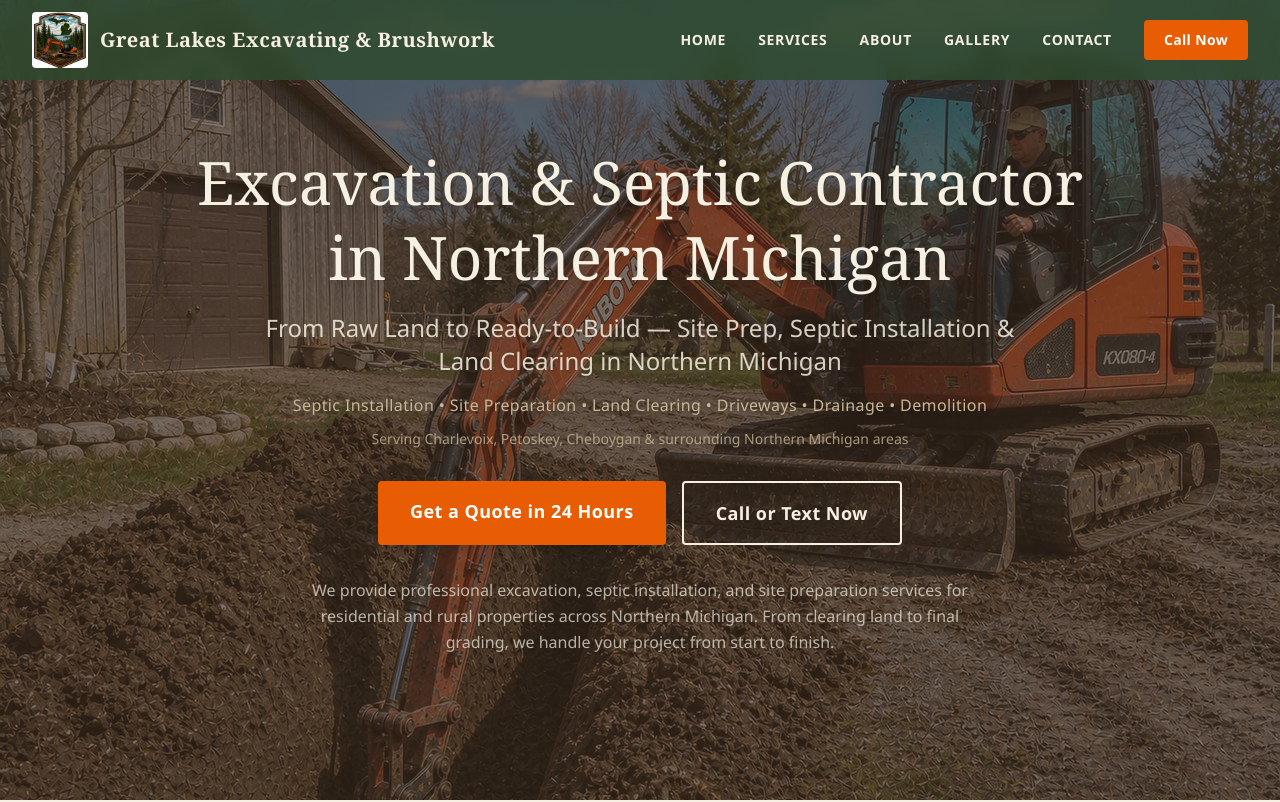
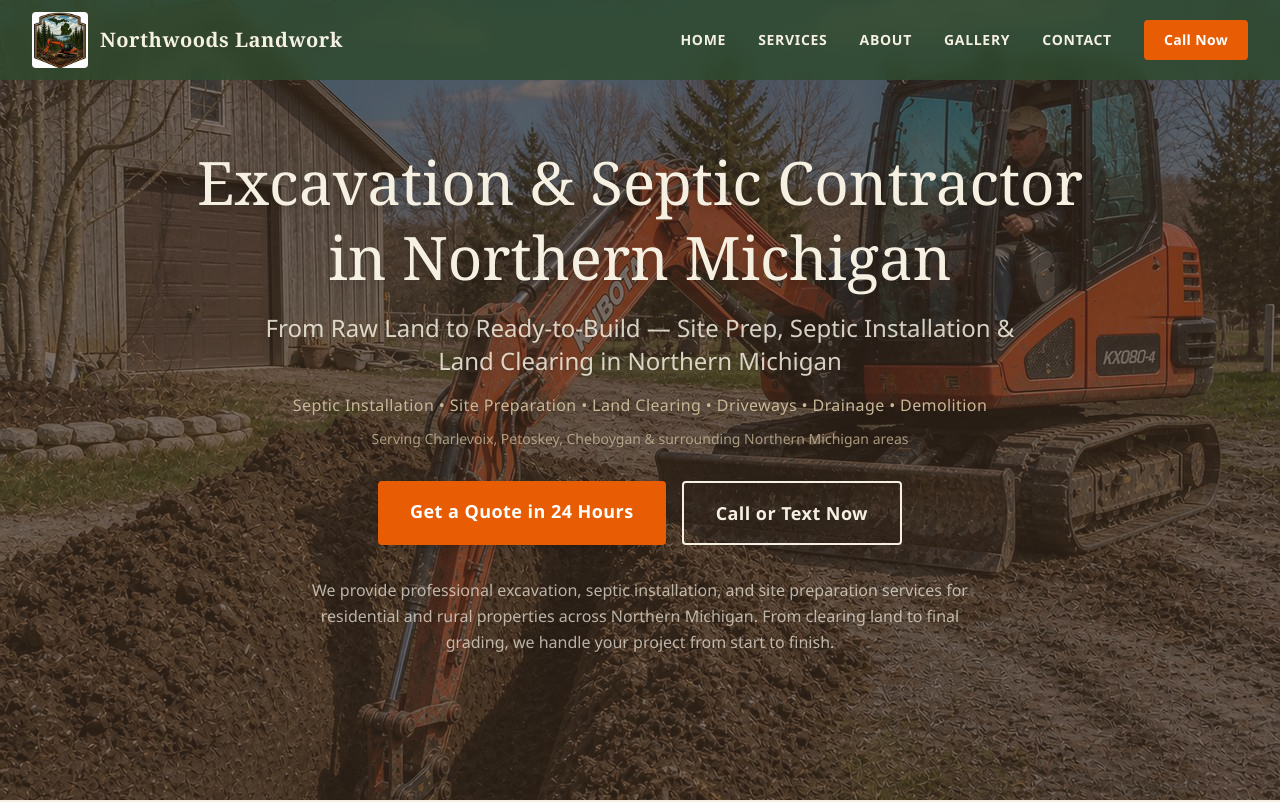
Before and after one commit to Sherryfarmshop/great-lakes-excavating, a Next.js app: page / in a window 1280 px wide. Shown: the top 802 px of the page. Built offline with nearby package versions, Linux system fonts and the light colour scheme.

Commit message:
rename-to-northwoods-landwork

```diff
--- a/src/app/layout.tsx
+++ b/src/app/layout.tsx
@@ -2,7 +2,7 @@ import type { Metadata } from 'next';
 import './globals.css';
 
 export const metadata: Metadata = {
-  title: 'Great Lakes Excavating & Brushwork | Northern Michigan',
+  title: 'Northwoods Landwork | Northern Michigan',
   description: 'Professional excavation, land clearing, septic systems, demolition, and site work serving Northern Michigan. Licensed, insured, and locally trusted.',
 };
 
--- a/src/components/About.tsx
+++ b/src/components/About.tsx
@@ -13,7 +13,7 @@ export default function About() {
               <h2 className="font-heading text-4xl text-cream mb-6 text-center">Built on Hard Work<br />and Handshakes</h2>
               <div className="space-y-4 text-cream/85 text-lg leading-relaxed font-semibold text-justify">
               <p>
-                Great Lakes Excavating &amp; Brushwork is a Northern Michigan company built the old-fashioned way — hard work, fair prices, and doing what we say we&apos;ll do.
+                Northwoods Landwork is a Northern Michigan company built the old-fashioned way — hard work, fair prices, and doing what we say we&apos;ll do.
               </p>
               <p>
                 We know this land because we live on it. From clay and sand to frost lines and water tables, we understand what it takes to get the job done right.
--- a/src/components/Footer.tsx
+++ b/src/components/Footer.tsx
@@ -5,15 +5,15 @@ export default function Footer() {
     <footer className="bg-dark-brown text-cream/80 py-12">
       <div className="max-w-5xl mx-auto px-6 text-center">
         <div className="mb-6">
-          <Image src="/images/logo.jpg" alt="Great Lakes Excavating" width={120} height={120} className="rounded mx-auto" />
+          <Image src="/images/logo.jpg" alt="Northwoods Landwork" width={120} height={120} className="rounded mx-auto" />
         </div>
-        <p className="font-heading text-xl text-cream mb-4">Great Lakes Excavating &amp; Brushwork</p>
+        <p className="font-heading text-xl text-cream mb-4">Northwoods Landwork</p>
         <p className="text-cream/50 text-sm mb-2">Serving Northern Michigan with pride</p>
         <p className="text-cream/50 text-sm mb-6">
           <a href="tel:2313304745" className="hover:text-accent-orange transition-colors font-bold text-lg">(231) 330-4745</a>
         </p>
         <div className="w-16 h-px bg-cream/20 mx-auto mb-6" />
-        <p className="text-xs text-cream/35">&copy; 2026 Great Lakes Excavating &amp; Brushwork. All rights reserved.</p>
+        <p className="text-xs text-cream/35">&copy; 2026 Northwoods Landwork. All rights reserved.</p>
       </div>
     </footer>
   );
--- a/src/components/Navbar.tsx
+++ b/src/components/Navbar.tsx
@@ -26,9 +26,9 @@ export default function Navbar() {
       <div className="max-w-7xl mx-auto px-4 sm:px-6 lg:px-8">
         <div className="flex items-center justify-between h-20">
           <a href="#home" className="flex-shrink-0 flex items-center gap-3">
-            <Image src="/images/logo.jpg" alt="Great Lakes Excavating" width={56} height={56} className="rounded" />
+            <Image src="/images/logo.jpg" alt="Northwoods Landwork" width={56} height={56} className="rounded" />
             <span className="hidden sm:block text-cream font-heading font-bold tracking-wide whitespace-nowrap text-base md:text-lg lg:text-xl">
-              Great Lakes Excavating &amp; Brushwork
+              Northwoods Landwork
             </span>
           </a>
           <div className="hidden md:flex items-center space-x-8">
```
